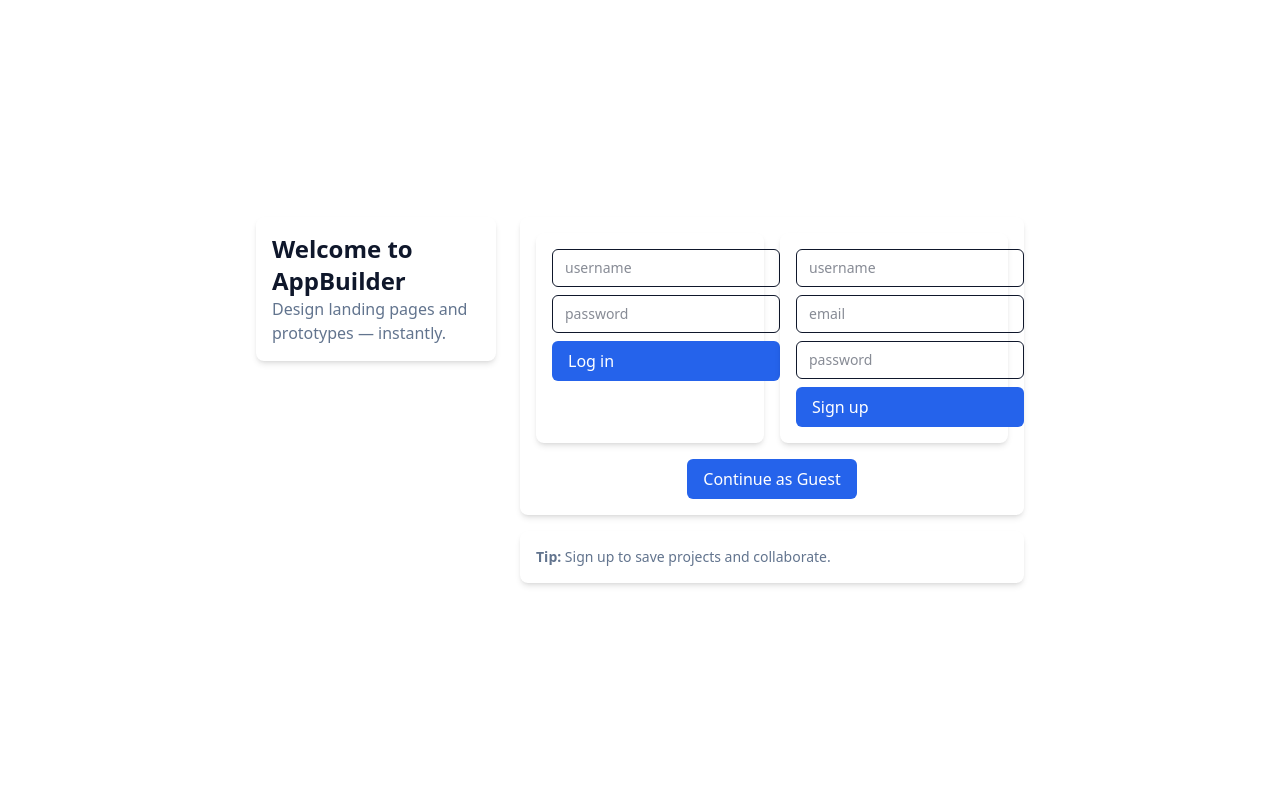
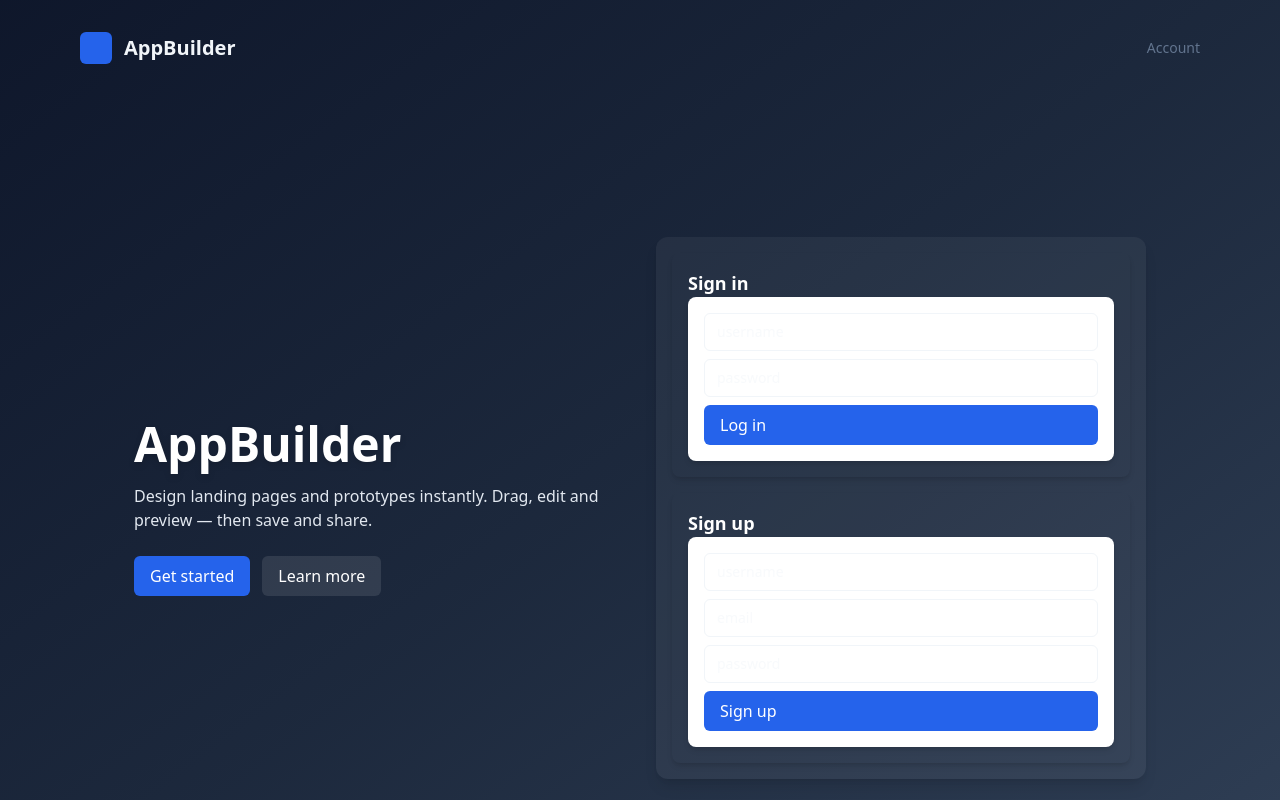
Before and after one commit to pwilly1/AppBuilder, a React (Vite) app in the folder app-builder/frontend/: page /contact in a window 1280 px wide. Shown: the top 800 px of the page. Built offline with nearby package versions, Linux system fonts and the light colour scheme.

Commit message:
updated UI, created landing and account page, created logout button

```diff
--- a/app-builder/frontend/src/App.tsx
+++ b/app-builder/frontend/src/App.tsx
@@ -5,12 +5,12 @@
 import { PageList } from './PageList'
 import { AddBlock } from './AddBlock'
 import Inspector from './components/Inspector'
-import Login from './components/Login'
-import Signup from './components/Signup'
+import Landing from './components/Landing'
+import Account from './pages/Account'
 // Projects component no longer used in editor layout; dashboard lists projects instead
 // import Projects from './components/Projects'
 import Dashboard from './pages/Dashboard'
-import { getProject, updateProject, createProject, getToken, guest, setToken, listProjects } from './api'
+import { getProject, updateProject, createProject, getToken, listProjects } from './api'
 import { useEffect } from 'react'
 
 
@@ -31,7 +31,7 @@
 
 export default function App() {
   const [authed, setAuthed] = useState<boolean>(() => !!getToken());
-  const [view, setView] = useState<'dashboard'|'editor'>('dashboard')
+  const [view, setView] = useState<'landing'|'dashboard'|'editor'|'account'>(() => !!getToken() ? 'dashboard' : 'landing')
   const [project, setProject] = useState<Project>(initialProject)
   const [selectedPageId, setSelectedPageId] = useState<string>(() => project.pages?.[0]?.id ?? '')
   const [selectedBlock, setSelectedBlock] = useState<any | null>(null)
@@ -126,52 +126,22 @@
     return () => { mounted = false };
   }, []);
 
-  if (!authed) {
-    return (
-      <div className="min-h-screen flex items-center justify-center p-6">
-        <div className="w-full max-w-3xl grid grid-cols-1 md:grid-cols-3 gap-6">
-          <div className="md:col-span-1">
-            <div className="card">
-              <h2 className="text-2xl font-bold">Welcome to AppBuilder</h2>
-              <p className="muted">Design landing pages and prototypes — instantly.</p>
-            </div>
-          </div>
-          <div className="md:col-span-2 space-y-4">
-            <div className="card">
-              <div className="grid md:grid-cols-2 gap-4">
-                <Login onLogin={() => setAuthed(true)} />
-                <Signup onSignup={() => setAuthed(true)} />
-              </div>
-              <div className="mt-4 text-center">
-                <button className="btn" onClick={async () => {
-                  try {
-                    const res: any = await guest();
-                    if (res?.token) {
-                      setToken(res.token);
-                    }
-                    setAuthed(true);
-                  } catch (err: any) {
-                    alert('Guest login failed: ' + err.message);
-                  }
-                }}>Continue as Guest</button>
-              </div>
-            </div>
-            <div className="card muted text-sm">
-              <strong>Tip:</strong> Sign up to save projects and collaborate.
-            </div>
-          </div>
-        </div>
-      </div>
-    )
+  function logout() {
+    try { localStorage.removeItem('app_token'); } catch {}
+    setAuthed(false);
+    setView('landing');
   }
 
+  // no early return: show landing when not authed so the header and background
+  // remain consistent between landing and dashboard/editor views
+
   return (
-    <div className="min-h-screen py-8">
+    <div className="min-h-screen py-8 bg-gradient-to-br from-slate-900 via-slate-800 to-slate-700 text-slate-100">
       <header className="max-w-6xl mx-auto px-4 mb-6 flex items-center justify-between">
-        <div className="flex items-center gap-3">
+        <button type="button" className="flex items-center gap-3 cursor-pointer" onClick={() => setView('landing')} aria-label="Go to landing">
           <div className="h-8 w-8 rounded-md bg-primary" />
           <h1 className="text-xl font-semibold">AppBuilder</h1>
-        </div>
+        </button>
         <div className="flex items-center gap-3">
           {view === 'editor' ? (
             <>
@@ -179,13 +149,28 @@
               <button className="btn" onClick={saveProject}>Save</button>
             </>
           ) : null}
-          <button className="text-sm muted">Account</button>
+          {authed ? (
+            <>
+              <button className="text-sm muted" onClick={() => setView('account')}>You</button>
+              <button className="text-sm muted" onClick={logout}>Logout</button>
+            </>
+          ) : (
+            <button className="text-sm muted" onClick={() => setView('landing')}>Account</button>
+          )}
         </div>
       </header>
   <main className={`app-grid ${view==='editor' ? 'editor-mode' : ''}`}>
-        {view === 'dashboard' ? (
+        {view === 'landing' || !authed ? (
+          <section className="col-span-3">
+            <Landing onLogin={() => { setAuthed(true); setView('dashboard'); }} />
+          </section>
+        ) : view === 'dashboard' ? (
           <section className="col-span-3">
             <Dashboard onOpen={openProject} />
+          </section>
+        ) : view === 'account' ? (
+          <section className="col-span-3">
+            <Account onBack={() => setView('dashboard')} />
           </section>
         ) : (
           <>
--- a/app-builder/frontend/src/api.ts
+++ b/app-builder/frontend/src/api.ts
@@ -39,6 +39,10 @@
   return request('/auth/createGuestSession')
 }
 
+export function getMe() {
+  return request('/auth/me');
+}
+
 export function listProjects() {
   return request('/projects');
 }
--- /dev/null
+++ b/app-builder/frontend/src/components/Landing.tsx
@@ -0,0 +1,32 @@
+import Login from './Login'
+import Signup from './Signup'
+
+export default function Landing({ onLogin }: { onLogin: () => void }) {
+  return (
+    <div className="min-h-screen flex items-center justify-center p-6">
+      <div className="w-full max-w-5xl grid grid-cols-1 md:grid-cols-2 gap-8 items-center">
+        <div className="text-center md:text-left">
+          <h1 className="text-4xl md:text-5xl font-extrabold text-white drop-shadow-md">AppBuilder</h1>
+          <p className="mt-4 text-slate-200 max-w-xl">Design landing pages and prototypes instantly. Drag, edit and preview — then save and share.</p>
+          <div className="mt-6 flex flex-col sm:flex-row gap-3 justify-center md:justify-start">
+            <button className="btn btn-primary" onClick={onLogin}>Get started</button>
+            <a className="btn bg-white/10 hover:bg-white/20 text-white" href="#features">Learn more</a>
+          </div>
+        </div>
+
+        <div className="bg-white/5 p-4 rounded-xl shadow-lg">
+          <div className="grid grid-cols-1 gap-4">
+            <div className="card bg-transparent">
+              <h3 className="text-lg font-semibold text-white">Sign in</h3>
+              <Login onLogin={onLogin} />
+            </div>
+            <div className="card bg-transparent">
+              <h3 className="text-lg font-semibold text-white">Sign up</h3>
+              <Signup onSignup={onLogin} />
+            </div>
+          </div>
+        </div>
+      </div>
+    </div>
+  )
+}
--- /dev/null
+++ b/app-builder/frontend/src/pages/Account.tsx
@@ -0,0 +1,42 @@
+import React from 'react'
+import { getMe } from '../api'
+
+export default function Account({ onBack }: { onBack?: () => void }) {
+  const [user, setUser] = React.useState<any | null>(null)
+  const [loading, setLoading] = React.useState(false)
+  const [error, setError] = React.useState<string | null>(null)
+
+  React.useEffect(() => {
+    let mounted = true
+    setLoading(true)
+    getMe().then((res:any)=>{
+      if (!mounted) return
+      setUser(res?.user ?? null)
+    }).catch((err:any)=>{
+      setError(err?.message || 'Failed to load')
+    }).finally(()=>{ if (mounted) setLoading(false) })
+    return () => { mounted = false }
+  }, [])
+
+  if (loading) return <div className="card">Loading account...</div>
+  if (error) return <div className="card text-red-500">{error}</div>
+  if (!user) return <div className="card">No account information available.</div>
+
+  return (
+    <div className="card">
+      <div className="flex items-center justify-between mb-2">
+        <h3 className="text-lg font-semibold">Account</h3>
+        {onBack ? (
+          <button className="text-sm muted" onClick={onBack}>← Back</button>
+        ) : null}
+      </div>
+      <div className="mt-3 grid gap-2">
+        <div><strong>Username:</strong> {user.username ?? '(none)'}</div>
+        <div><strong>Email:</strong> {user.email ?? '(none)'}</div>
+        <div><strong>Id:</strong> {user.id ?? user._id}</div>
+        <div><strong>Guest:</strong> {user.isGuest ? 'Yes' : 'No'}</div>
+        <div><strong>Created:</strong> {user.createdAt ? new Date(user.createdAt).toLocaleString() : '—'}</div>
+      </div>
+    </div>
+  )
+}
```
Also changed, not shown: app-builder/frontend/src/pages/Dashboard.tsx (+86 -17 lines), 1 other file (tests, documents, lock files or other folders).
